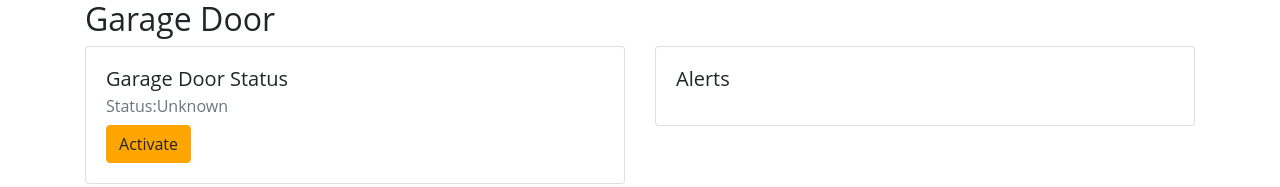
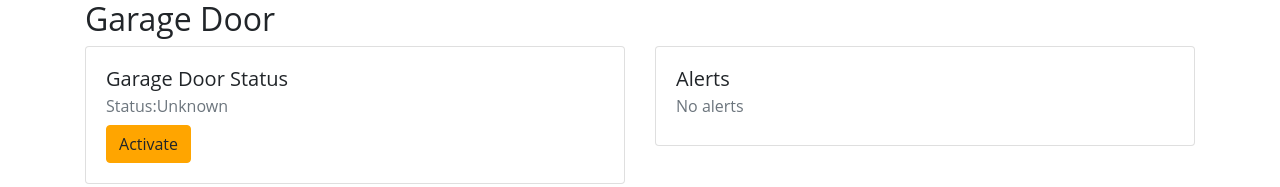
Before and after one commit to snapjay/garage-door-client-react, a React (Create React App) app: page / in a window 1280 px wide. Shown: the top 187 px of the page. Built offline with nearby package versions, Linux system fonts and the light colour scheme; no server answers.

Commit message:
No Alert Screen

```diff
--- a/src/Components/Alert.tsx
+++ b/src/Components/Alert.tsx
@@ -25,23 +25,30 @@ class Alert extends React.Component<{}, State> {
         })
     }
 
-    private listItem = (item: ALERT, index:number) => {
+    private listItem = (item: ALERT, index: number) => {
         return (
             <ListGroup.Item key={index}>
-                <i className="material-icons mr-3"> {ALERT_DEFS[item].icon} {  }</i>
+                <i className="material-icons mr-3"> {ALERT_DEFS[item].icon} {}</i>
                 {ALERT_DEFS[item].title}
             </ListGroup.Item>
         )
     }
 
     public render() {
+        let showNoAlerts
+        if (!this.state.alerts.length) {
+            showNoAlerts = <div> No alerts </div>
+        }
+
         return (
             <Card>
                 <Card.Body>
                     <Card.Title>Alerts</Card.Title>
                     <Card.Subtitle className="mb-2 text-muted">
+                        {showNoAlerts}
                         <ListGroup>
                             {this.state.alerts.map((item, index) => this.listItem(item, index))}
+
                         </ListGroup>
                     </Card.Subtitle>
                 </Card.Body>
```
